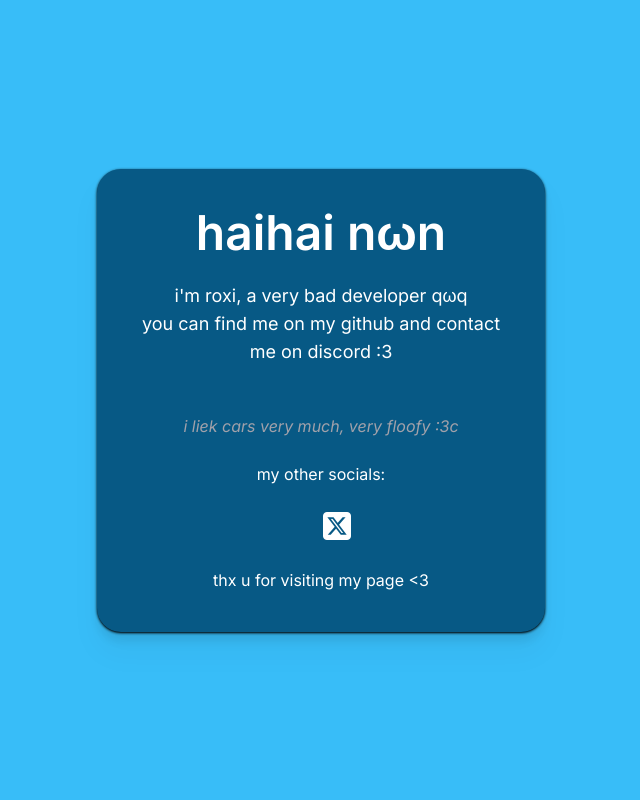
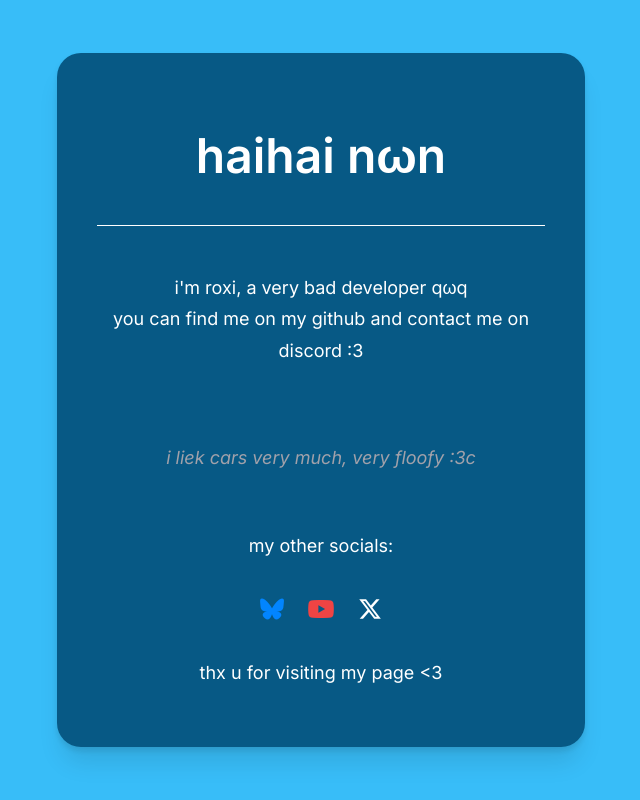
Before and after one commit to roxiTheReal/roxithereal.github.io, a plain HTML site: page docs/index.html in a window 1280 px wide. Shown: the whole page, without its empty margins (319-959 px from the left). Drawn offline with Linux system fonts and the light colour scheme; a web font is replaced by a local one.

Commit message:
simplified to vanilla css

```diff
--- a/docs/index.html
+++ b/docs/index.html
@@ -1,33 +1,33 @@
 <!DOCTYPE html>
-<html lang="en" class="scroll-smooth">
+<html lang="en" style="scroll-behavior: smooth;">
 <head>
   <meta charset="UTF-8">
-  <link rel="stylesheet" href="build/tailwind.css">
   <meta name="viewport" content="width=device-width, initial-scale=1.0">
   <link rel="preconnect" href="https://fonts.googleapis.com">
   <link rel="preconnect" href="https://fonts.gstatic.com" crossorigin>
-  <link href="https://fonts.googleapis.com/css2?family=Inter:ital,opsz,wght@0,14..32,100..900;1,14..32,100..900&display=swap" rel="stylesheet">
+  <link href="https://fonts.googleapis.com/css2?family=DM+Mono:ital,wght@0,300;0,400;0,500;1,300;1,400;1,500&family=Inter:ital,opsz,wght@0,14..32,100..900;1,14..32,100..900&display=swap" rel="stylesheet">
   <link rel="stylesheet" href="https://cdnjs.cloudflare.com/ajax/libs/font-awesome/6.7.2/css/all.min.css">
+  <link rel="stylesheet" href="index_files/styles.css">
   <title>roxi bluepaws :3</title>
 </head>
-<body class="bg-sky-400 font-sans text-white">
+<body>
   <!-- Fullscreen flex container -->
-  <div class="flex items-center justify-center min-h-screen">
+  <div class="container">
     <!-- The centered card -->
-    <div class="flex flex-col p-10 max-w-md w-full mx-4 rounded-3xl text-center bg-sky-800 backdrop-blur-md shadow shadow-black drop-shadow-xl items-center">
-      <h1 class=" text-5xl font-semibold">haihai nωn</h1>
-      <hr class="h-0.25 bg-white"><br>
-      <p class="text-lg ">
+    <div class="card">
+      <h1>haihai nωn</h1>
+      <hr><br>
+      <p>
         i'm roxi, a very bad developer qωq<br>
-        you can find me on my <a href="https://github.com/roxiTheReal" target="_blank" class="no-underline ">github</a> and contact me on <a href="https://discord.com/users/1171015493537247273" target="_blank" class="no-underline ">discord</a> :3
+        you can find me on my <a href="https://github.com/roxiTheReal" target="_blank" class="link">github</a> and contact me on <a href="https://discord.com/users/1171015493537247273" target="_blank" class="link">discord</a> :3
       </p><br>
       <br>
-      <p class="text-zinc-400"><em>i liek cars very much, very floofy :3c</em></p><br>
+      <p class="subtext"><em>i liek cars very much, very floofy :3c</em></p><br>
       <p>my other socials:</p><br>
-      <div class="container flex flex-row gap-4 justify-center">
-        <a href="https://bsky.app/profile/roxi-silly.bsky.social" target="_blank"><img src="https://bsky.social/about/images/favicon-32x32.png" alt=""></a>
-        <a href="https://youtube.com/@JunixDash" target="_blank"><img src="https://www.youtube.com/s/desktop/428d9196/img/logos/favicon_32x32.png" alt=""></a>
-        <a href="https://youtube.com/@JunixDash" target="_blank"><i class="fa-brands fa-square-x-twitter" style="font-size: 32px;"></i></a>
+      <div class="social-icons">
+        <a href="https://bsky.app/profile/roxi-silly.bsky.social" target="_blank" class="social-link bluesky"><i class="fa-brands fa-bluesky"></i></a>
+        <a href="https://youtube.com/@JunixDash" target="_blank" class="social-link youtube"><i class="fa-brands fa-youtube"></i></a>
+        <a href="https://x.com/@roxi_the_silly" target="_blank" class="social-link twitter"><i class="fa-brands fa-x-twitter"></i></a>
       </div>
       <br>
       <p>thx u for visiting my page <3</p>
--- /dev/null
+++ b/docs/index_files/styles.css
@@ -0,0 +1,92 @@
+body {
+  background-color: #38bdf8;
+  font-family: 'Inter', sans-serif;
+  color: white;
+  margin: 0;
+  padding: 0;
+}
+
+.container {
+  display: flex;
+  min-height: 100vh;
+  align-items: center;
+  justify-content: center;
+}
+
+.card {
+  display: flex;
+  flex-direction: column;
+  padding: 2.5rem;
+  max-width: 28rem;
+  width: 100%;
+  margin: 0 1rem;
+  border-radius: 1.5rem;
+  text-align: center;
+  background-color: #075985;
+  backdrop-filter: blur(12px);
+  box-shadow: 0 4px 6px rgba(0, 0, 0, 0.1), 0 20px 25px -5px rgba(0, 0, 0, 0.1);
+  align-items: center;
+}
+
+.card h1 {
+  font-size: 3rem;
+  font-weight: 600;
+}
+
+.card hr {
+  height: 1px;
+  background-color: white;
+  width: 100%;
+  border: none;
+}
+
+.card p {
+  font-size: 1.125rem;
+  line-height: 1.75;
+}
+
+.link {
+  text-decoration: none;
+  color: white;
+}
+
+.link:hover {
+  text-decoration: underline;
+}
+
+.subtext {
+  color: #a1a1aa;
+  font-style: italic;
+}
+
+.social-icons {
+  display: flex;
+  flex-direction: row;
+  gap: 2rem;
+  justify-content: center;
+}
+
+.social-icons i {
+  transform: scale(1.5);
+}
+
+.social-link {
+  transition: all 0.3s ease;
+  display: inline-block;
+}
+
+.social-link:hover {
+  transform: scale(1.1) rotate(12deg);
+}
+
+.bluesky {
+  color: #0285ff;
+}
+
+.youtube {
+  color: #ef4444;
+}
+
+.twitter {
+  color: white;
+}
--- a/postcss.config.js
+++ /dev/null
@@ -1,6 +0,0 @@
-module.exports = {
-    plugins: {
-        tailwindcss: {},
-        autoprefixer: {},
-    }
-}
--- a/src/css/tailwind.css
+++ /dev/null
@@ -1,3 +0,0 @@
-@tailwind base;
-@tailwind components;
-@tailwind utilities;
--- a/tailwind.config.js
+++ /dev/null
@@ -1,15 +0,0 @@
-/** @type {import('tailwindcss').Config} */
-module.exports = {
-  content: ["./docs/**/*.{html,js}"],
-  theme: {
-    extend: {
-      fontFamily: {
-        sans: ["'Inter', sans-serif"]
-      },
-      shadow: {
-
-      }
-    },
-  },
-  plugins: [],
-}
```
Also changed, not shown: package.json (deleted, +0 -19 lines), .github/workflows/deploy.yml (deleted), docs/build/tailwind.css (deleted), docs/script.js (deleted), 1 other file.
